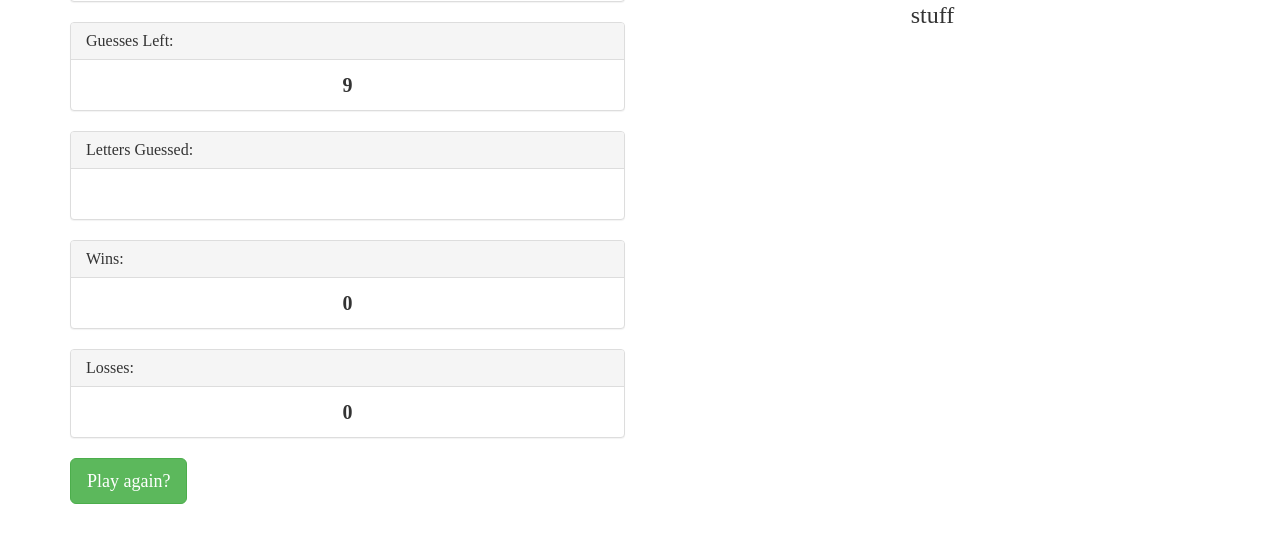
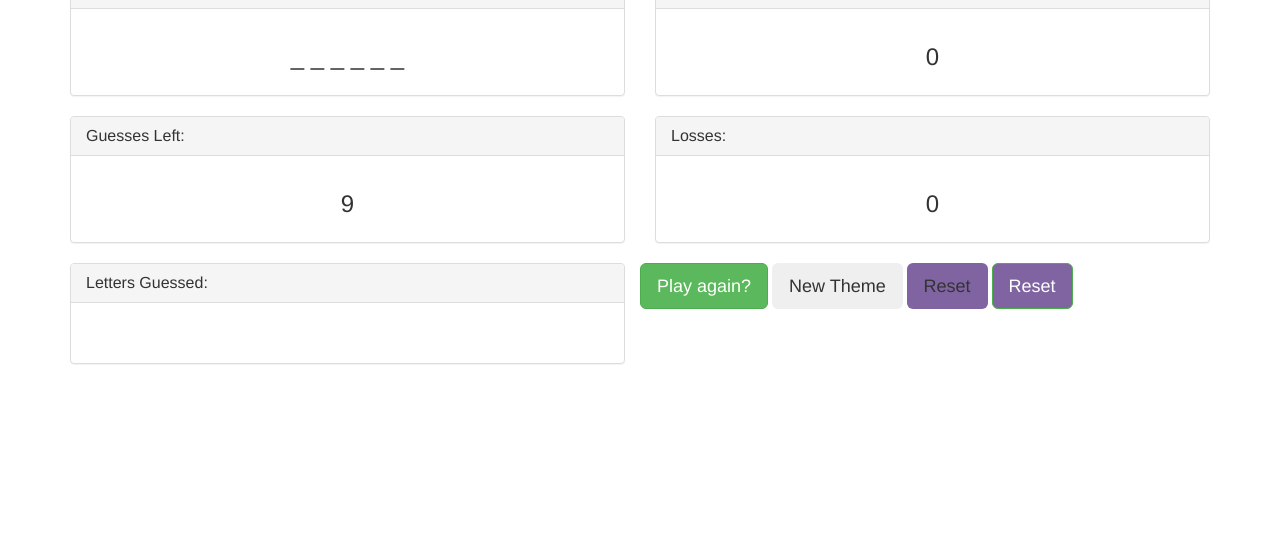
Before and after one commit to rkrug5/Hangman-Game, a plain HTML site: page index.html in a window 1280 px wide. Shown: the part 256-800 px from the top of the page. Drawn offline with nearby package versions, Linux system fonts and the light colour scheme.

Commit message:
working without win condition

```diff
--- a/index.html
+++ b/index.html
@@ -2,10 +2,13 @@
 <html lang="en">
 <head>
 <title>Hangman</title>
-<link rel="stylesheet" href="https://maxcdn.bootstrapcdn.com/bootstrap/3.3.6/css/bootstrap.min.css" integrity="sha384-1q8mTJOASx8j1Au+a5WDVnPi2lkFfwwEAa8hDDdjZlpLegxhjVME1fgjWPGmkzs7" crossorigin="anonymous">
+
+
 
 <link rel="stylesheet"  href="assets/css/reset.css"/>
 <link rel="stylesheet"  href="assets/css/style.css"/>
+<link rel="stylesheet" href="https://maxcdn.bootstrapcdn.com/bootstrap/3.3.6/css/bootstrap.min.css" integrity="sha384-1q8mTJOASx8j1Au+a5WDVnPi2lkFfwwEAa8hDDdjZlpLegxhjVME1fgjWPGmkzs7" crossorigin="anonymous">
+
 
 <style>
 .jumbotron {
@@ -26,10 +29,18 @@ font-size: 20px;
 	font-size: 30px;
 }
 
+.btn-primary, .btn-primary:hover, .btn-primary:active, .btn-primary:visited {
+    background-color: #8064A2 !important;
+}
+
+#reset {
+	 background-color: #8064A2
+}
+
 </style>
 
+</head>
 
-</head>
 <body>
  <!-- Overall Bootstrap Grid -->
   <div class="container">
@@ -48,7 +59,7 @@ font-size: 20px;
     <div class="row">
 
       <!-- Left Panel -->
-      <div class="col-lg-6">
+      <div class="col-sm-6">
 
 		<div class="panel panel-default">
           <div class="panel-heading">
@@ -56,7 +67,7 @@ font-size: 20px;
           </div>
           <div class="panel-body">
             <div class="text-center">
-           <h3 id="wordToGuess"></h3>
+           <h3 id="wordToGuess">_ _ _ _ _ _ _</h3>
             </div>
           </div>
         </div>
@@ -84,6 +95,12 @@ font-size: 20px;
             </div>
           </div>
         </div>
+	 </div>
+
+ <!-- Right Panel -->
+     <div class="col-sm-6">
+
+
 
         <div class="panel panel-default">
           <div class="panel-heading">
@@ -107,18 +124,20 @@ font-size: 20px;
             </div>
           </div>
         </div>
-
+	 </div>
 
         <button class="btn btn-lg btn-success" id="play-again">Play again?</button>
-
-   		</div>
-	<div class="wordGoesHere">
+		<button class="btn btn-lg " id="themechanger">New Theme</button>
+		<button class="btn btn-lg " id="reset">Reset</button>
+		<button class="btn btn-lg btn-success" id="reset">Reset</button>
+   	<!-- 	</div>
+	<div class="wordGoesHere"
 			<p id="word">word</p>
 
 	</div>
 	<div id="currentWord">
 	<p>stuff</p>
-	</div>
+	</div> -->
 
 <!--
 	<div class="randomButton">
@@ -141,24 +160,34 @@ var wins = 0;
 var losses = 0;
 var guessesLeft = 9;
 var word = 0;
+var input = [];
+var blanksAndCorrectLetters = [];
 
 
 
 
-console.log(word);
+// console.log(word);
 
-document.getElementById("#currentWord").innerHTML = word;
+// document.getElementById("currentWord").innerHTML = word;
 
-lettersInWord = word.split("");
 
-console.log(lettersInWord);
 
-numberOfBlanks = lettersInWord.length;
+// console.log(lettersInWord);
 
-console.log(numberOfBlanks);
+
+
+// console.log(numberOfBlanks);
 
 
 function reset() {
+
+
+lettersInWord = word.split("");
+console.log(lettersInWord);
+
+
+numberOfBlanks = lettersInWord.length;
+console.log(numberOfBlanks);
 
 lettersGuessed = [];
 guessesLeft = 9;
@@ -180,7 +209,7 @@ lettersGuessed = [];
 letters = ["a", "b","c", "d", "e", "f", "g", "h", "i", "j", "k", "l", "m", "n", "o", "p", "q", "r", "s", "t", "u", "v", "w", "x", "y", "z"];
 
 //show the blanks for the current word
-	for (var i = 0, i < numberOfBlanks; i++) {
+	for (var i = 0; i < numberOfBlanks; i++) {
 
 	blanksAndCorrectLetters.push("_");
 	document.getElementById("wordToGuess").innerHTML = blanksAndCorrectLetters;
@@ -254,6 +283,7 @@ document.onkeyup = function(event) {
 	 	if (lettersGuessed === letters[i]) {
 
 	 		compareLetters(lettersGuessed);
+	 		winLose();
 	 	}
 	 }
 }
```
